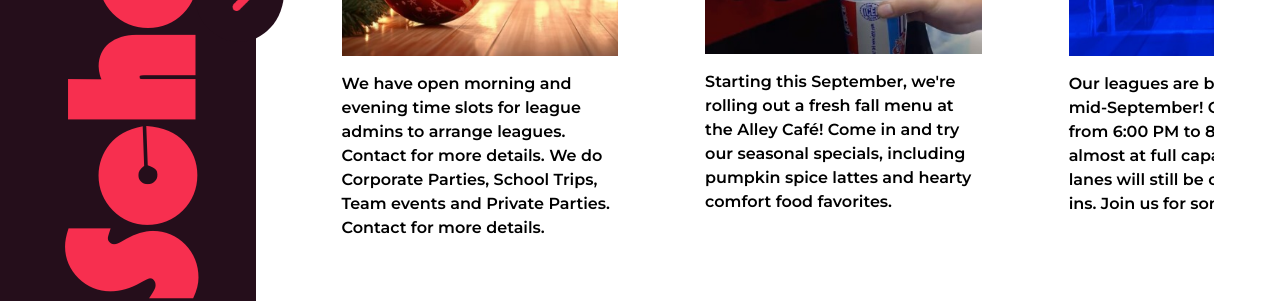
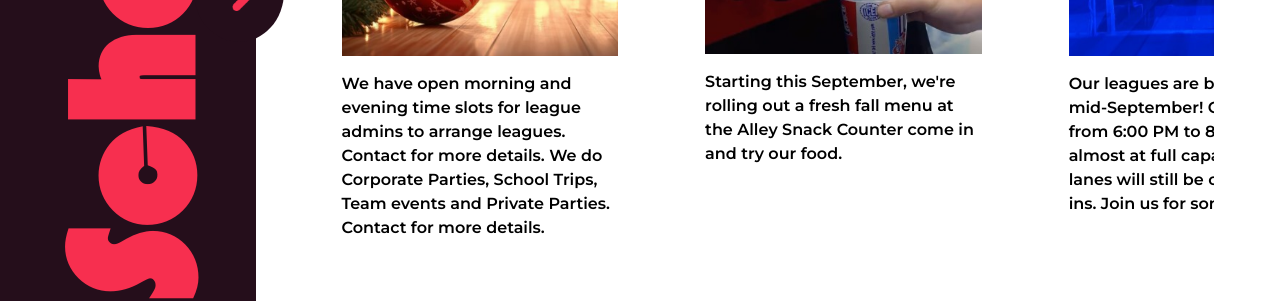
Before and after one commit to kayashth1/Bowling_App, a React (Vite) app: page / in a window 1280 px wide. Both pictures are taken after a click on the element 1037 px from the left and 1214 px from the top of the page. Shown: the part 1222-1523 px from the top of the page. Built offline with nearby package versions, Linux system fonts and the light colour scheme.

Commit message:
News Modified

```diff
--- a/src/components/BirthdayPackages.jsx
+++ b/src/components/BirthdayPackages.jsx
@@ -16,7 +16,7 @@ const BirthdayPackages = () => {
         minParticipents: 10,
         time: '2 Hours Total',
         activities: '1 Hour of Bowling and Shoe Rental + 1 Hour of Party Space',
-        food: '2 Slices of Pizza per participant, Unlimited Fountain Drinks (as available)',
+        food: '2 Slices of Pizza per participant, 1 Drink of choice (as available)',
       },
     },
     {
--- a/src/components/NewSlider.jsx
+++ b/src/components/NewSlider.jsx
@@ -10,6 +10,7 @@ import {
 import n1 from '../../assets/n1.jpg';
 import n2 from '../../assets/n2.jpg';
 import n5 from '../../assets/n5.png';
+import n3 from '../../assets/n3.jpg';
 
 const data = [
   {
@@ -18,11 +19,15 @@ const data = [
   },
   {
     imageUrl: n1,
-    text: "Starting this September, we're rolling out a fresh fall menu at the Alley Café! Come in and try our seasonal specials, including pumpkin spice lattes and hearty comfort food favorites.",
+    text: "Starting this September, we're rolling out a fresh fall menu at the Alley Snack Counter come in and try our food.",
   },
   {
     imageUrl: n2,
     text: "Our leagues are back starting mid-September! On Thursdays from 6:00 PM to 8:30 PM, we'll be almost at full capacity, but 2-3 lanes will still be open for walk-ins. Join us for some 10-pin fun!",
+  },
+  {
+    imageUrl: n3,
+    text: "Get ready to glow! Our popular Cosmic Bowling Nights are back every Friday from 9:00 PM. Experience the fun of bowling under black lights and the latest hits pumping through the speakers.",
   },
 ];
 
```
